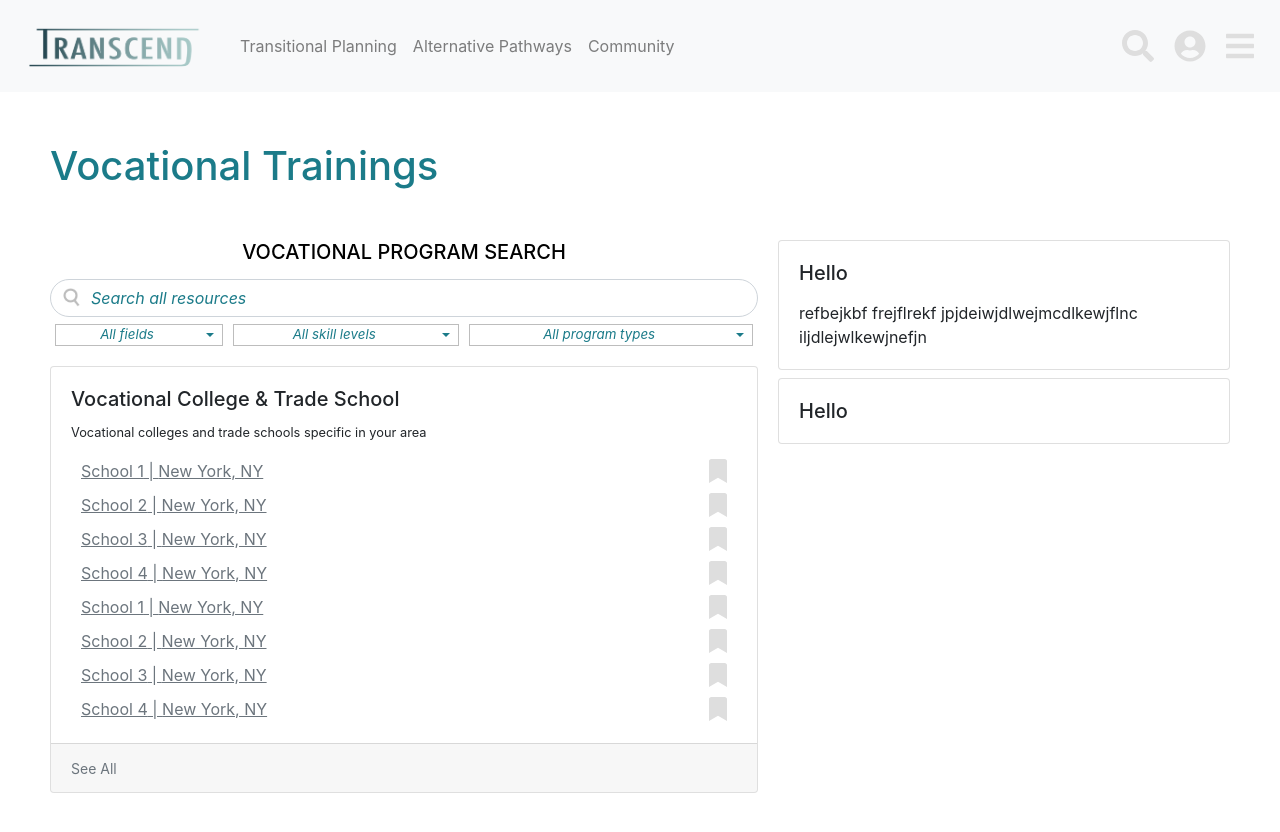
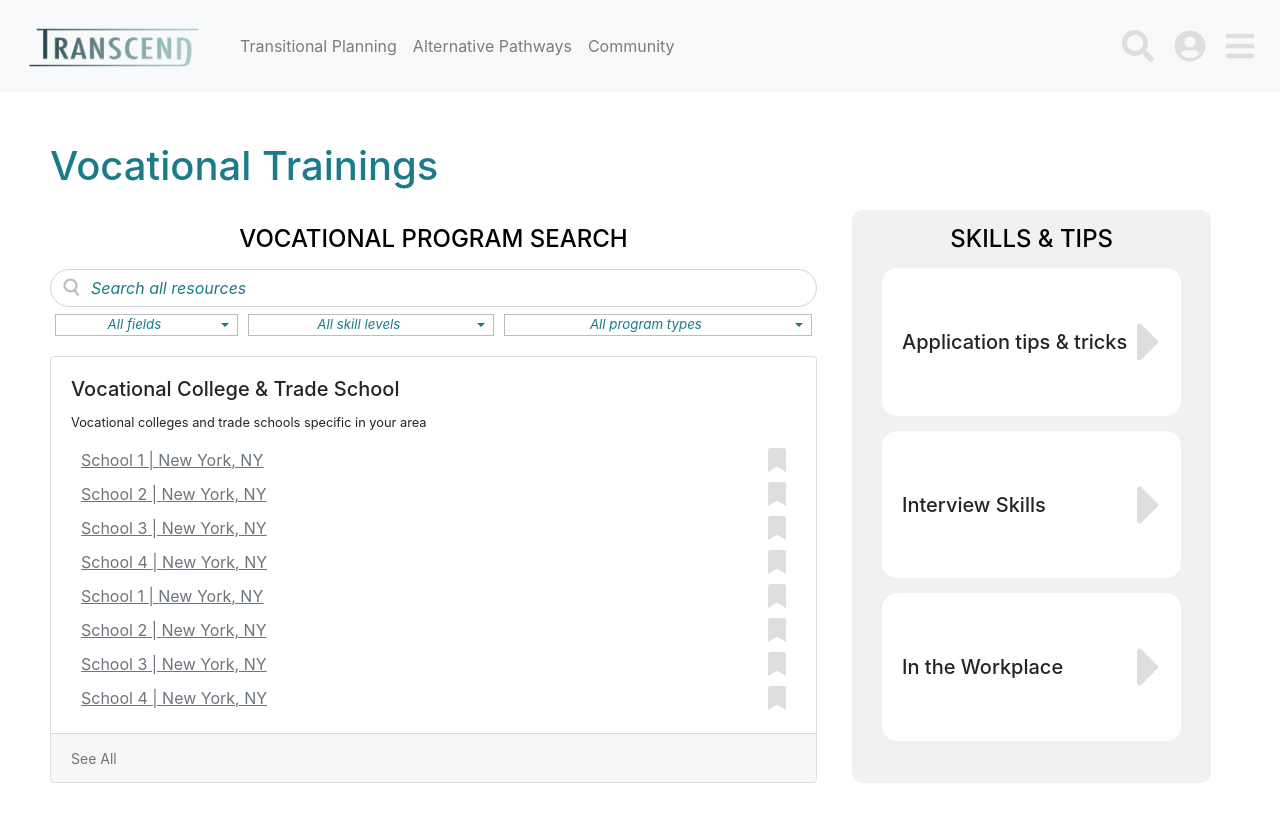
Before and after one commit to kkwang1/Transcend, a React (Create React App) app: page /transitionalplanning/employment/vocationaltraining in a window 1280 px wide. Shown: the top 832 px of the page. Built offline with nearby package versions, Linux system fonts and the light colour scheme.

Commit message:
completed vocational training page

```diff
--- a/src/App.scss
+++ b/src/App.scss
@@ -14,7 +14,7 @@ $icon-size: 35px;
 $dark-green: rgb(27, 123, 137);
 .layout-header {
   color: $dark-green;
-  margin: 50px;
+  margin: 50px 50px 20px 50px;
 }
 
 .layout-btn {
@@ -41,6 +41,7 @@ body {
 
 #root {
   height: 100%;
+  min-width: fit-content;
 }
 
 .app {
--- a/src/components/Button/Button.js
+++ b/src/components/Button/Button.js
@@ -22,8 +22,9 @@ export default function Button({
       style={{
         backgroundColor: backgroundColor,
         color: color,
-        border: "none",
-        borderRadius: "15px",
+        // border: "none",
+        // borderRadius: "15px",
+        // cursor: "pointer",
       }}
       onClick={() => action()}
     >
--- a/src/components/Button/style.css
+++ b/src/components/Button/style.css
@@ -4,12 +4,18 @@
 
 .buttonGroup .card-deck .card {
   min-width: auto;
+  border: none;
+  border-radius: 15px;
+  cursor: pointer;
 }
 
 .buttonGroup .card-deck .card .card-body {
   min-height: 125px;
   text-align: center;
-
+  position: relative;
+  display: flex;
+  align-items: center;
+  margin: auto
 }
 
 .buttonGroup .card-deck .card .card-body .card-title{
--- /dev/null
+++ b/src/components/SideButton.js/SideButtons.js
@@ -0,0 +1,50 @@
+import React from "react";
+import { Card } from "react-bootstrap";
+import { FontAwesomeIcon } from "@fortawesome/react-fontawesome";
+import { faCaretRight } from "@fortawesome/free-solid-svg-icons";
+import "./style.css";
+
+/*
+Name: info
+Usage: create a deck of buttons
+Type: Array
+Description:
+  an array of objects that has the following properties (all not required):
+    - title
+    - text
+    - backgroundColor
+    - color
+    - action
+*/
+export default function SideButtons({ info }) {
+  return info.map((s) => (
+    <Card
+      className="sideButtons"
+    >
+      <Card.Body
+        style={{
+          position: "relative",
+          display: "flex",
+          alignItems: "center",
+          justifyContent: "space-between",
+        }}
+      >
+        <div>
+          {s.title && (
+            <Card.Title style={{ marginBottom: "0px" }}>{s.title}</Card.Title>
+          )}
+          {s.text && (
+            <Card.Text style={{ marginTop: "revert" }}>{s.text}</Card.Text>
+          )}
+        </div>
+        <div>
+          <FontAwesomeIcon
+            icon={faCaretRight}
+            color="#DEDEDE"
+            style={{ fontSize: "4em", marginLeft: "10px" }}
+          />
+        </div>
+      </Card.Body>
+    </Card>
+  ));
+}
--- /dev/null
+++ b/src/components/SideButton.js/style.css
@@ -0,0 +1,7 @@
+.sideButtons {
+    border: none !important;
+    border-radius: 15px !important;
+    margin-bottom: 15px;
+    text-align: center;
+    cursor: pointer;
+}
--- a/src/components/SideButtons.js
+++ /dev/null
@@ -1,25 +0,0 @@
-import React from "react";
-import { Card } from "react-bootstrap";
-
-/*
-Name: info
-Usage: create a deck of buttons
-Type: Array
-Description:
-  an array of objects that has the following properties (all not required):
-    - title
-    - text
-    - backgroundColor
-    - color
-    - action
-*/
-export default function SideButtons({ info }) {
-  return info.map((s) => (
-    <Card className="mb-2">
-      <Card.Body>
-        {s.title && <Card.Title style={{marginBottom: "0px"}}>{s.title}</Card.Title>}
-        {s.text && <Card.Text style={{marginTop: "revert"}}>{s.text}</Card.Text>}
-      </Card.Body>
-    </Card>
-  ));
-}
--- /dev/null
+++ b/src/transition-planning/employment/style.css
@@ -0,0 +1,24 @@
+.vocational-training-outerSideBox{
+    width: 325px;
+    float: left;
+    margin-left: 30px;
+    background-color: rgb(241, 241, 241);
+    border-radius: 10px;
+    margin-bottom: 50px;
+}
+
+.vocational-training-innerSideBox{
+    margin: 15px 30px;
+    height: 100%;
+}
+
+.vocational-training-dashboard{
+    float: left;
+    margin-right: 0px;
+    resize: unset;
+    width: 600px;
+}
+
+.vocational-training-container{
+
+}
--- a/src/transition-planning/employment/vocationalTraining.js
+++ b/src/transition-planning/employment/vocationalTraining.js
@@ -4,7 +4,7 @@ import "../../App.scss";
 import SelectGroups from "../../components/Select/SelectGroup";
 import Dashboard from "../../components/Dashboard/Dashboard";
 import { dashboardInfo } from "../../components/Dashboard/data";
-import SideButtons from "../../components/SideButtons";
+import SideButtons from "../../components/SideButton.js/SideButtons";
 
 export default function VocationalTrainings() {
   const selectInfo = [
@@ -22,18 +22,29 @@ export default function VocationalTrainings() {
     },
   ];
   return (
-    <>
+    <div>
       <h1 className="layout-header">Vocational Trainings</h1>
-      <div style={{ margin: "0px 50px" }}>
-        <div style={{ marginRight: "20px", float: "left", width: "60%" }}>
       <div
-            style={{ color: "#000", textAlign: "center", marginBottom: "15px" }}
+        style={{
+          padding: "0px 50px",
+          display: "flex",
+          width: "100%",
+        }}
       >
-            <h5>VOCATIONAL PROGRAM SEARCH</h5>
+        <div style={{ marginRight: "35px", minWidth: "65%" }}>
+          <div
+            style={{ color: "#000", textAlign: "center", margin: "15px 0px" }}
+          >
+            <h4>VOCATIONAL PROGRAM SEARCH</h4>
           </div>
           <SearchBar />
           <SelectGroups info={selectInfo} />
-          <div style={{ marginTop: "15px", paddingBottom: "50px" }}>
+          <div
+            style={{
+              marginTop: "15px",
+              paddingBottom: "50px",
+            }}
+          >
             <Dashboard
               title={dashboardInfo[0].title}
               desc={dashboardInfo[0].desc}
@@ -43,20 +54,39 @@ export default function VocationalTrainings() {
             />
           </div>
         </div>
-        <div>
-          <div>
+        <div
+          style={{
+            minWidth: "25%",
+            backgroundColor: "#F1F1F1",
+            borderRadius: "10px",
+            marginBottom: "50px",
+          }}
+        >
+          <div style={{ margin: "15px 30px", height: "100%" }}>
+            <div
+              style={{
+                color: "#000",
+                textAlign: "center",
+                marginBottom: "15px",
+                height: "5%",
+              }}
+            >
+              <h4>SKILLS & TIPS</h4>
+            </div>
+            <div style={{ height: "85%", display: "grid" }}>
               <SideButtons
                 info={[
                   {
-                  title: "Hello",
-                  text: "refbejkbf frejflrekf jpjdeiwjdlwejmcdlkewjflnc  iljdlejwlkewjnefjn",
+                    title: "Application tips & tricks",
                   },
-                { title: "Hello" },
+                  { title: "Interview Skills" },
+                  { title: "In the Workplace" },
                 ]}
               />
             </div>
           </div>
         </div>
-    </>
+      </div>
+    </div>
   );
 }
```
Lines whose indentation alone changed are shown as unchanged.
